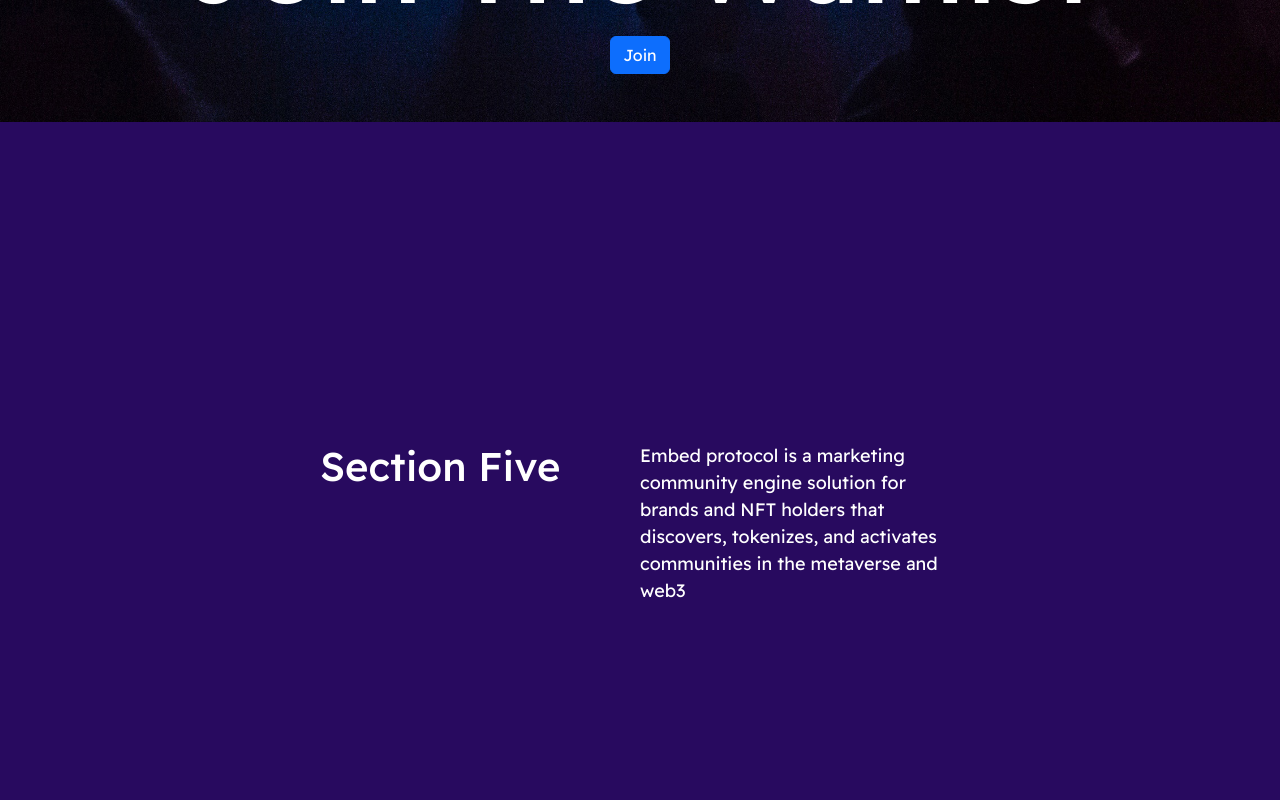
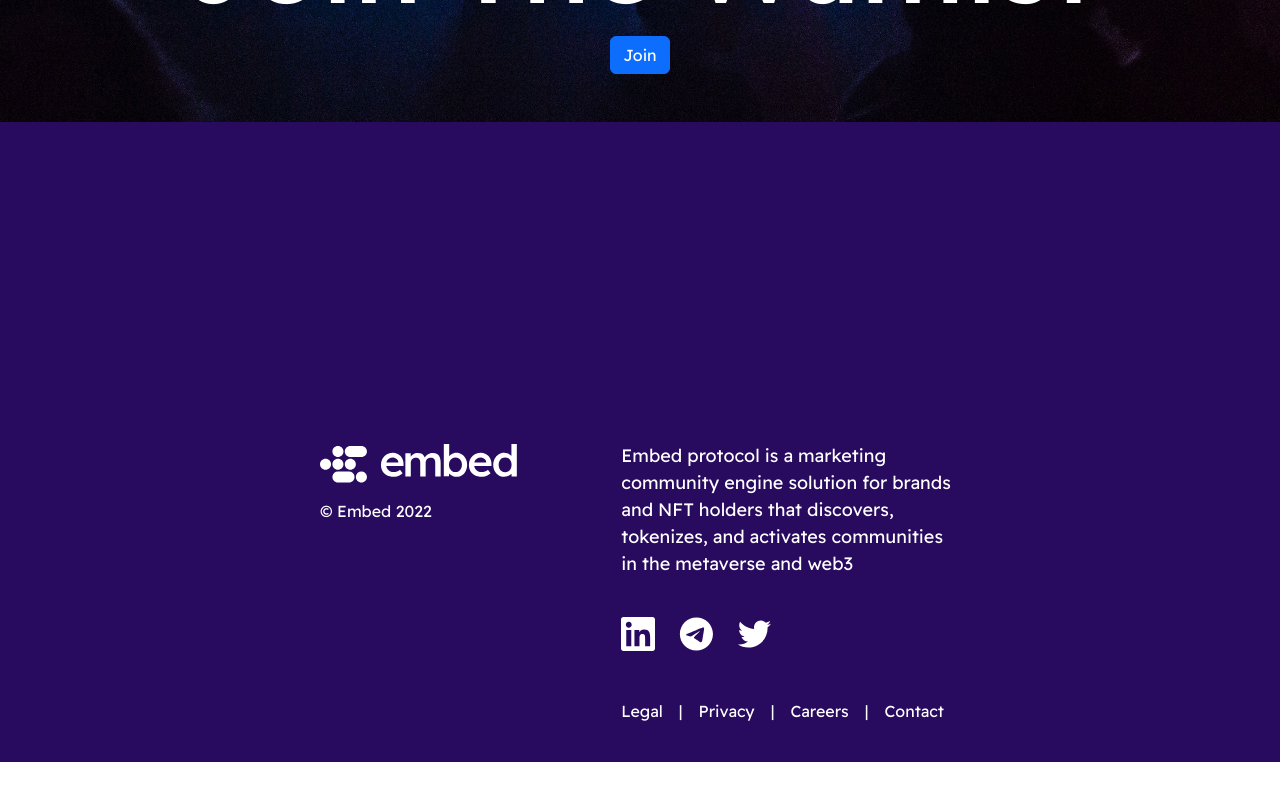
Before and after one commit to Kimoy-lomod/bordox-technical-assessment, a React (Create React App) app: page / in a window 1280 px wide. Shown: the part 2320-3120 px from the top of the page. After the commit the page ends 3082 px from the top, so only its background shows below. Built offline with nearby package versions, Linux system fonts and the light colour scheme.

Commit message:
Section five done

```diff
--- a/src/Components/SectionFive.jsx
+++ b/src/Components/SectionFive.jsx
@@ -1,12 +1,15 @@
 import { Col, Row } from "react-bootstrap";
 import "../Styles/SectionFive.css";
+import socialIcons from "../Assets/social.svg";
+import embedLogoWhite from "../Assets/embed_logo_white.svg";
 
 const SectionFive = () => {
   return (
-    <div style={{ padding: "20rem 20rem", display: "flex", backgroundColor: "#280A5F", color: "white", height: "100vh" }}>
+    <div style={{ padding: "20rem 20rem", display: "flex", backgroundColor: "#280A5F", color: "white", height: "70vh" }}>
       <Col>
         <div>
-          <h1>Section Five</h1>
+          <img alt="" src={embedLogoWhite} width="200" />
+          <p className="mt-3">© Embed 2022</p>
         </div>
       </Col>
       <Col>
@@ -15,6 +18,16 @@
             Embed protocol is a marketing community engine solution for brands and NFT holders that discovers, tokenizes, and
             activates communities in the metaverse and web3
           </p>
+          <img alt="" src={socialIcons} width="150" className="mt-4" />
+          <div className="footer-links">
+            <a href="#legal">Legal</a>
+            <span>|</span>
+            <a href="#privacy">Privacy</a>
+            <span>|</span>
+            <a href="#careers">Careers</a>
+            <span>|</span>
+            <a href="#contact">Contact</a>
+          </div>
         </div>
       </Col>
     </div>
--- a/src/Styles/SectionFive.css
+++ b/src/Styles/SectionFive.css
@@ -1,3 +1,17 @@
 .details {
   font-size: large;
+}
+
+.footer-links {
+  margin-top: 3rem;
+}
+
+.footer-links a {
+  text-decoration: none;
+  color: white;
+  margin-right: 1rem;
+}
+
+.footer-links span {
+  margin-right: 1rem;
 }/*# sourceMappingURL=SectionFive.css.map */
--- a/src/Styles/SectionFive.scss
+++ b/src/Styles/SectionFive.scss
@@ -1,3 +1,17 @@
 .details {
   font-size: large;
 }
+
+.footer-links {
+  margin-top: 3rem;
+}
+
+.footer-links a {
+  text-decoration: none;
+  color: white;
+  margin-right: 1rem;
+}
+
+.footer-links span {
+  margin-right: 1rem;
+}
```
Also changed, not shown: src/Assets/embed_logo_white.svg (added), 1 other file (tests, documents, lock files or other folders).
